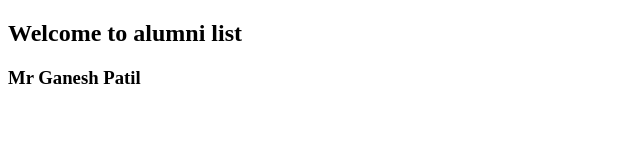
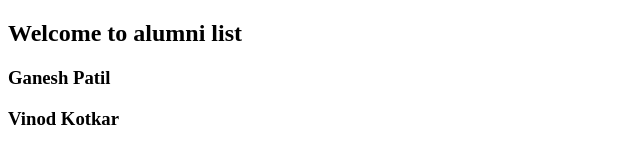
Before and after one commit to kindlespark/abhigh-website-repo, a plain HTML site: page public_html/alumni.html in a window 1280 px wide. Shown: the whole page, without its empty margins (0-640 px from the left). Drawn offline with Linux system fonts and the light colour scheme.

Commit message:
Added vinod name to the alumni page

```diff
--- a/public_html/alumni.html
+++ b/public_html/alumni.html
@@ -8,6 +8,7 @@
 </head>
 <body>
   <h2>Welcome to alumni list</h2>
-  <h3>Mr Ganesh Patil</h3>
+  <h3>Ganesh Patil</h3>
+  <h3>Vinod Kotkar</h3>
   </body>
 </html>
```
